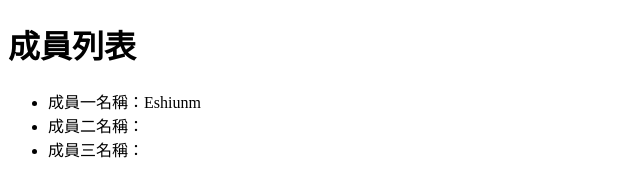
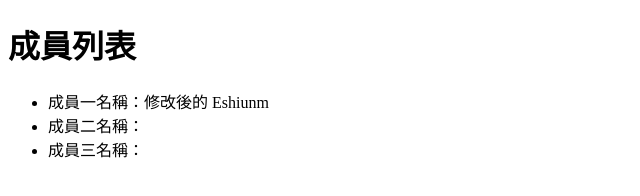
Before and after one commit to Eshiunm/git_task_demo_4, a plain HTML site: page index.html in a window 1280 px wide. Shown: the full height of the page, 0-640 px from the left. Drawn offline with Linux system fonts and the light colour scheme.

Commit message:
修改成員一的名稱

```diff
--- a/index.html
+++ b/index.html
@@ -10,7 +10,7 @@
 <body>
     <h1>成員列表</h1>
     <ul>
-        <li>成員一名稱：Eshiunm</li>
+        <li>成員一名稱：修改後的 Eshiunm</li>
         <li>成員二名稱：</li>
         <li>成員三名稱：</li>
     </ul>
```
